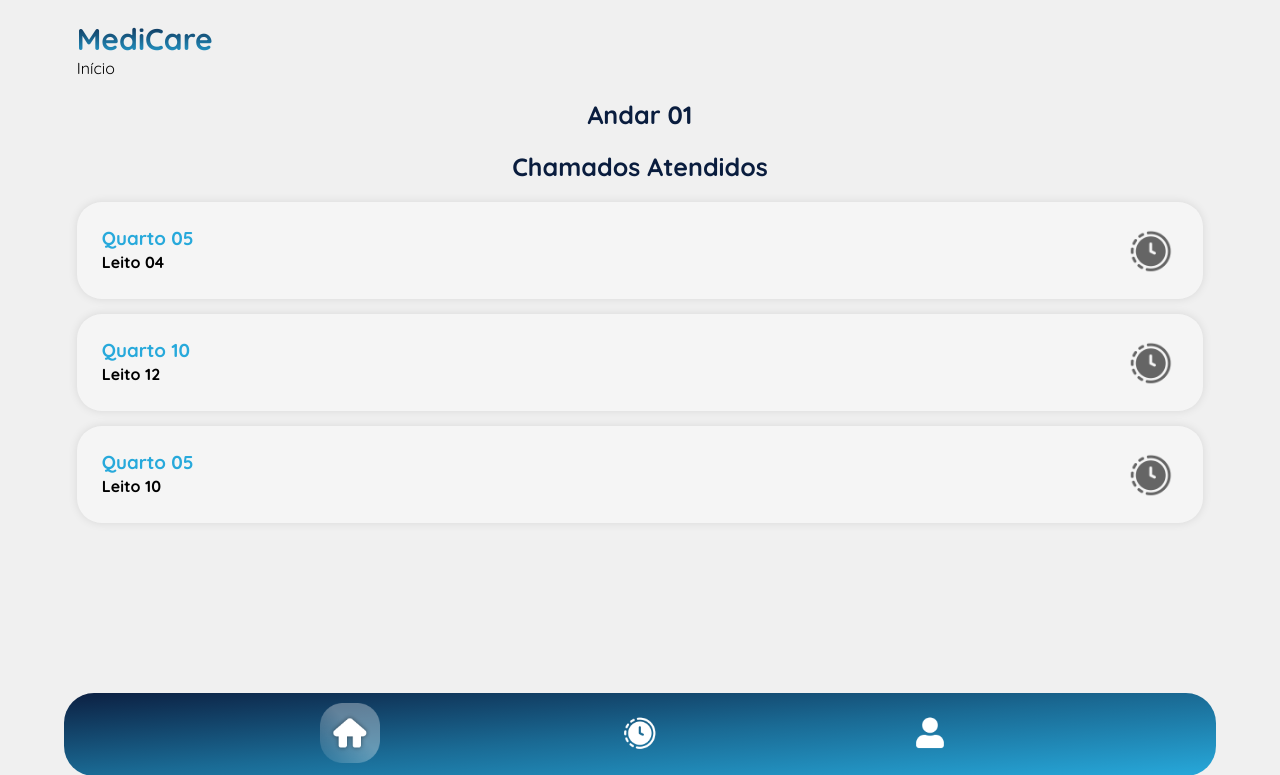
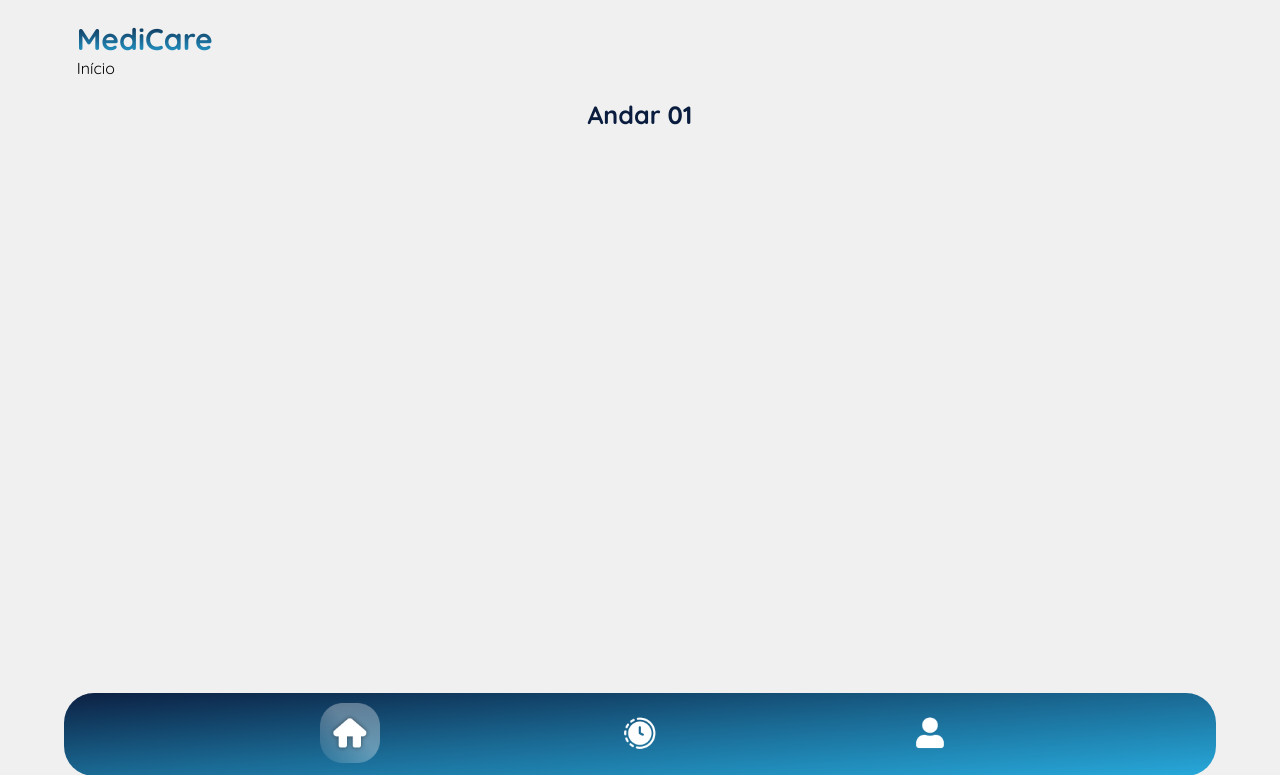
Before and after one commit to BrennoPrettyman/MediCare, a PHP site: page /homeC.php in a window 1280 px wide. Shown: the top 775 px of the page. Run offline with PHP 8.4, Linux system fonts and the light colour scheme; data that the repository does not hold is empty.

Commit message:
arrumeir

```diff
--- a/chamadoEnviar.php
+++ b/chamadoEnviar.php
@@ -82,8 +82,7 @@
         $timeBegin = $_SESSION['hora_iniciado'];
         $timeFinal = $_SESSION['hora_fim'];
         $coren = $_SESSION['coren_enfermeiro'];
-
-        $sql = "INSERT INTO tb_chamado VALUES (null, '$motivo', '$dataBegin', '$timeBegin', '$timeFinal', $coren, 2)";
+        $sql = "INSERT INTO tb_chamado VALUES (null, '$motivo', '$dataBegin', '$timeBegin', '$timeFinal', '$coren', 2)";
         mysqli_query($conn, $sql);
 
         echo "<script>";
--- a/css/home.css
+++ b/css/home.css
@@ -83,9 +83,8 @@ a {
     box-shadow: 0px 0px 10px rgba(0, 0, 0, 0.1);
     background-color: white;
     border-radius: 25px;
-    margin-bottom: 10px;
-    padding: 20px;
-
+    margin-bottom: 15px;
+    padding: 20px 20px 25px 20px;
 }
 
 .box2 {
--- a/css/icons.css
+++ b/css/icons.css
@@ -195,9 +195,9 @@
 }
 
 .seta {
-    position: fixed;
+    position: absolute;
     width: 55px;
-    bottom: 3%
+    bottom: 3%;
 }
 
 /* PERFIL */
@@ -271,9 +271,3 @@
     margin-top: 3px;
     width: 25px;
 }
-
-.seta {
-    position: fixed;
-    width: 55px;
-    bottom: 3%
-}
--- a/homeC.php
+++ b/homeC.php
@@ -55,29 +55,6 @@
                 }
             ?>
 
-        <h2>Chamados Atendidos</h2>
-            <div class="box2">
-                <div class="content">
-                    <h3>Quarto 05</h3>
-                    <h4>Leito 04</h4>
-                </div>
-                <a href="historico.html"><img src="pics/historygray.png" id="GrayClockIcon"></a>
-            </div>
-            <div class="box2">
-                <div class="content">
-                   <h3>Quarto 10</h3>
-                    <h4>Leito 12</h4>
-                </div>
-                <a href="historico.html"><img src="pics/historygray.png" id="GrayClockIcon"></a>
-            </div>
-            <div class="box2">
-                <div class="content">
-                    <h3>Quarto 05</h3>
-                    <h4>Leito 10</h4>
-                </div>
-                <a href="historico.html"><img src="pics/historygray.png" id="GrayClockIcon"></a>
-            </div>
-
     <div class="navbar">
         <a href="home.php"><img src="pics/INhome.png" class="icon" id="HomeIcon"></a>
         <a href="historico.php"><img src="pics/history.png" class="icon" id="ClockIcon"></a>
--- a/qrcodeex.html
+++ b/qrcodeex.html
@@ -25,9 +25,7 @@
         <button class="meuBotao" onclick="window.location.href='home.php'"> <img src="pics/qrcode.jpg" id="qrcode"> </button>
 
     </div>
-    <div class="container anti-container">
-        <a href="login.php"><img src="css/media/setabranca.png"></a>
-    </div>
+    <a href="login.php"><img src="css/media/setabranca.png" class="seta"></a>
 </body>
 
 </html>
```
Also changed, not shown: css/qr.css (+3 -4 lines).
